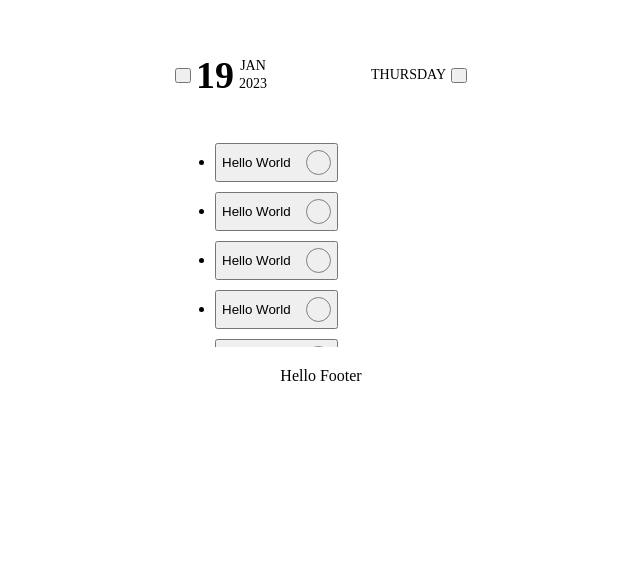
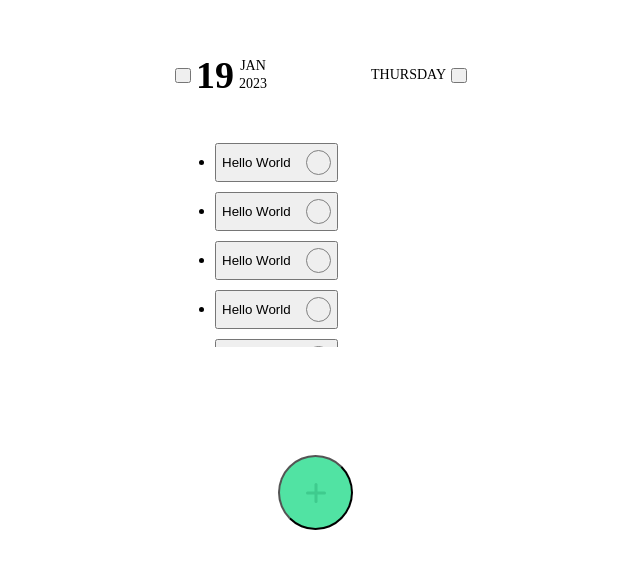
Before and after one commit to LaughingThroll/vue-todo, a Vue app: page / in a window 1280 px wide. Shown: the part 155-724 px from the top of the page, without its empty margins (319-959 px from the left). Built offline with nearby package versions, Linux system fonts and the light colour scheme; the HTML template or start-up script is replaced by a standard one.

Commit message:
feature: added plus button component

```diff
--- a/src/App.vue
+++ b/src/App.vue
@@ -2,7 +2,9 @@
 import MainCard from './components/MainCard.vue'
 import DateNavigation from './components/DateNavigation.vue'
 import TodoList from './components/TodoList.vue'
+import PlusButton from './components/PlusButton.vue'
 import type { Todo } from './types'
+
 const todos: Todo[] = [
   {
     id: 1,
@@ -78,7 +80,7 @@ const todos: Todo[] = [
 </script>
 
 <template>
-  <main class="main">
+  <div class="main">
     <MainCard>
       <template #header>
         <DateNavigation />
@@ -87,10 +89,10 @@ const todos: Todo[] = [
         <TodoList :todos="todos" />
       </template>
       <template #footer>
-        <div>Hello Footer</div>
+        <PlusButton />
       </template>
     </MainCard>
-  </main>
+  </div>
 </template>
 
 <style scoped lang="scss">
--- a/src/components/MainCard.vue
+++ b/src/components/MainCard.vue
@@ -2,11 +2,11 @@
 
 <template>
   <div class="mainCard">
-    <div class="mainCard__header">
+    <header class="mainCard__header">
       <slot name="header"></slot>
-    </div>
-    <div class="mainCard__body"><slot name="body"></slot></div>
-    <div class="mainCard__footer"><slot name="footer"></slot></div>
+    </header>
+    <main class="mainCard__body"><slot name="body"></slot></main>
+    <footer class="mainCard__footer"><slot name="footer"></slot></footer>
   </div>
 </template>
 
@@ -14,6 +14,7 @@
 @import './../styles/_colors.scss';
 
 .mainCard {
+  position: relative;
   width: 320px;
   min-height: 400px;
   background-color: $white;
@@ -37,6 +38,10 @@
 
   &__footer {
     justify-self: flex-end;
+    position: absolute;
+    left: 0;
+    bottom: 0;
+    transform: translate(100%, 50%);
   }
 }
 </style>
--- /dev/null
+++ b/src/components/PlusButton.vue
@@ -0,0 +1,41 @@
+<script setup lang="ts">
+interface PlusButtonEmits {
+  onClick?: () => void
+}
+
+defineEmits<PlusButtonEmits>()
+</script>
+<template>
+  <button class="plusButton" @click="$emit('onClick')"></button>
+</template>
+<style scoped lang="scss">
+@import '../styles/colors';
+
+.plusButton {
+  position: relative;
+  background-color: $main-green;
+  width: 75px;
+  height: 75px;
+  border-radius: 50%;
+
+  &::before,
+  &::after {
+    content: '';
+    position: absolute;
+    top: 50%;
+    left: 50%;
+    width: 3px;
+    height: 20px;
+    border-radius: 3px;
+    background-color: $plus-icon-green;
+  }
+
+  &::before {
+    transform: translate(-50%, -50%);
+  }
+
+  &::after {
+    transform: translate(-50%, -50%) rotate(90deg);
+  }
+}
+</style>
--- a/src/styles/_colors.scss
+++ b/src/styles/_colors.scss
@@ -2,6 +2,7 @@ $white: #fff;
 
 $main-bg: #f0efea;
 $main-green: #51e3a3;
+$plus-icon-green: #3fcb8e;
 $main-disable: #e8e8e8;
 $main-border: #808080;
 $font: #5f6065;
```
